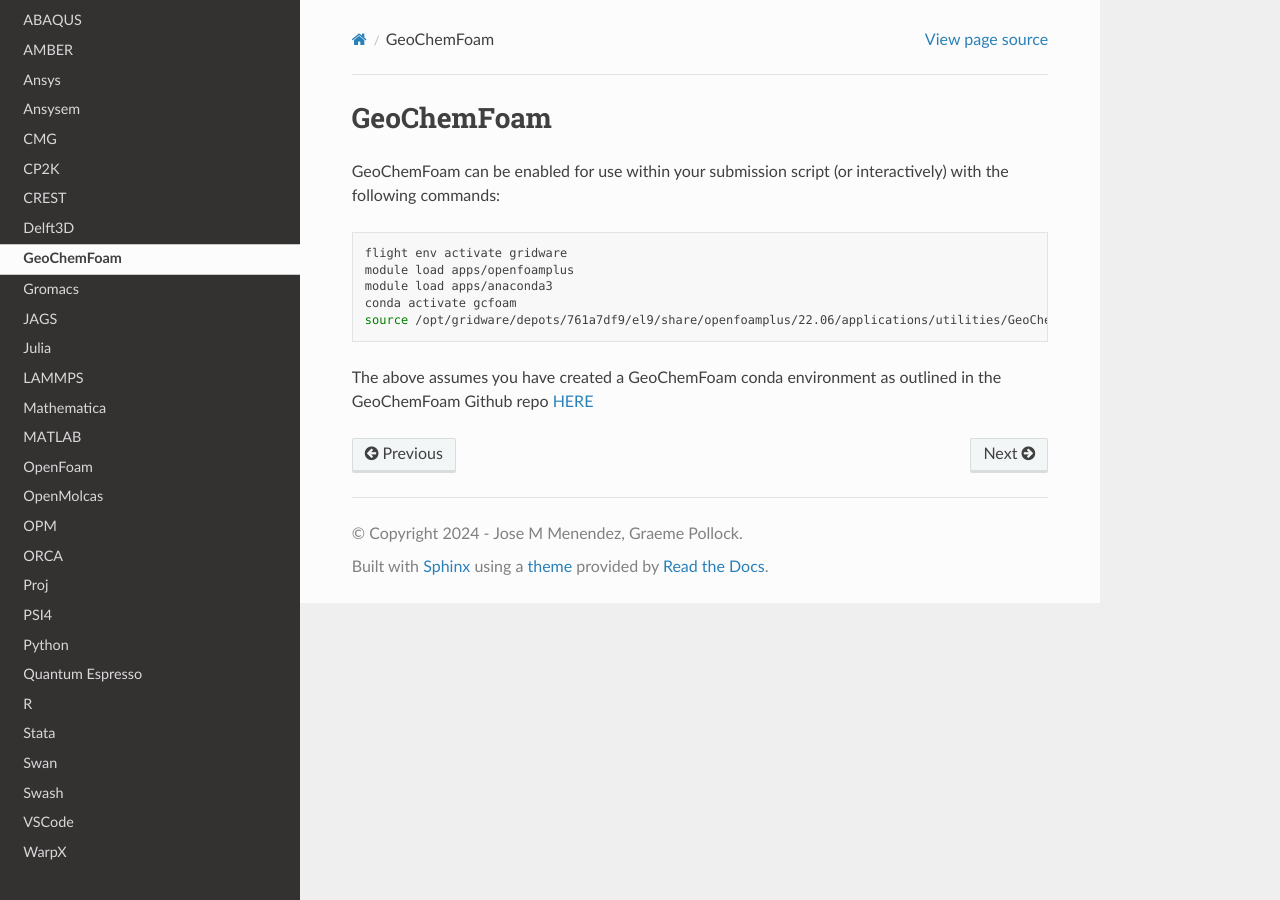
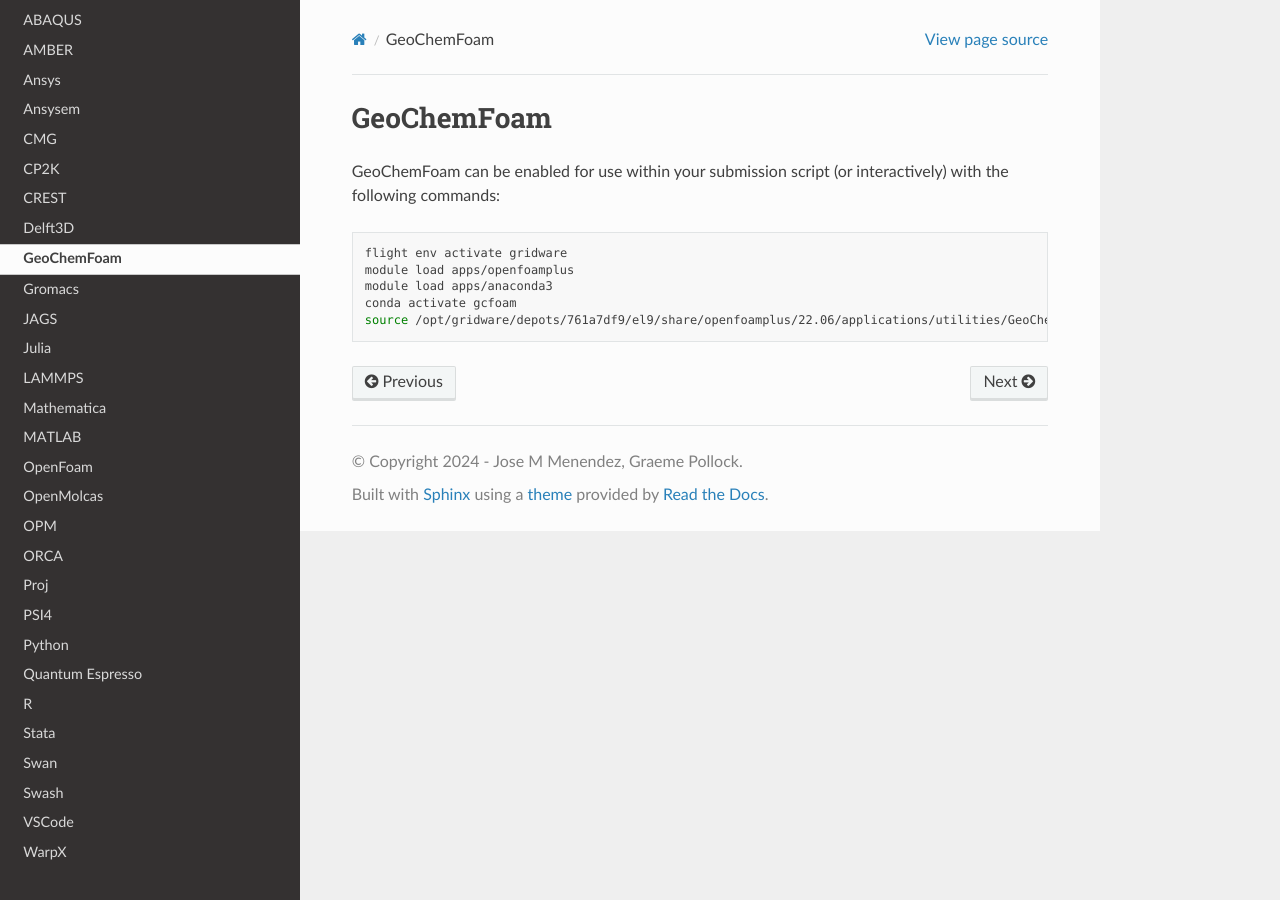
Before and after one commit to jm130/dmogdocs, a Sphinx documentation site: the page built from docs/source/applications/geochemfoam.rst, in a window 1280 px wide. Built offline with Sphinx 7.4.7 and the Read the Docs theme 3.1.0, drawn with Linux system fonts in a browser that asks for light colours.

Commit message:
Update geochemfoam.rst

```diff
--- a/docs/source/applications/geochemfoam.rst
+++ b/docs/source/applications/geochemfoam.rst
@@ -10,5 +10,3 @@ GeoChemFoam can be enabled for use within your submission script (or interactive
     module load apps/anaconda3
     conda activate gcfoam
     source /opt/gridware/depots/761a7df9/el9/share/openfoamplus/22.06/applications/utilities/GeoChemFoam-5.1/etc/bashrc
-
-The above assumes you have created a GeoChemFoam conda environment as outlined in the GeoChemFoam Github repo `HERE <https://github.com/GeoChemFoam/GeoChemFoam/wiki/GeoChemFoam-Native-version:-Install-GeoChemFoam-from-source-code#python-for-tutorial-scripts>`_
```
